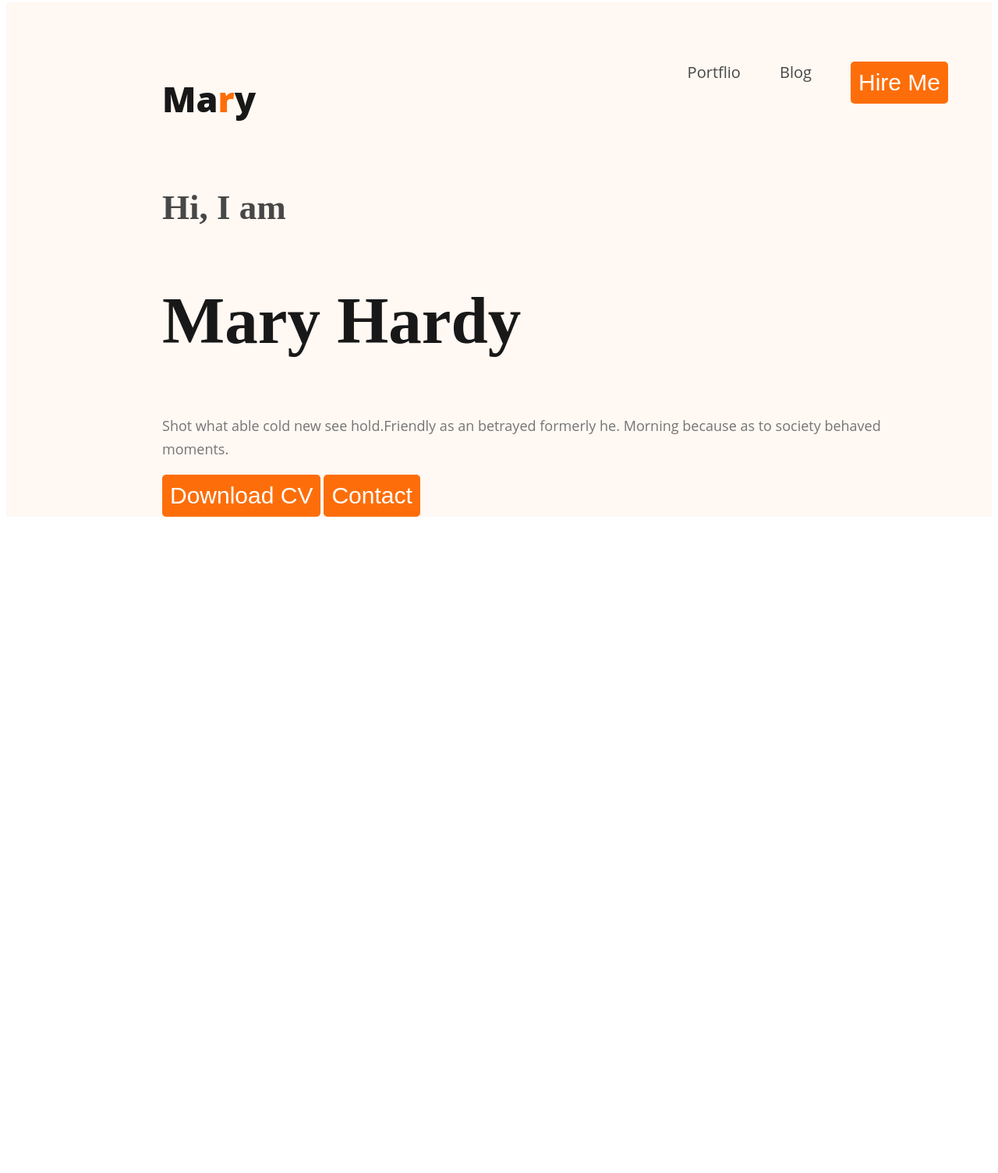
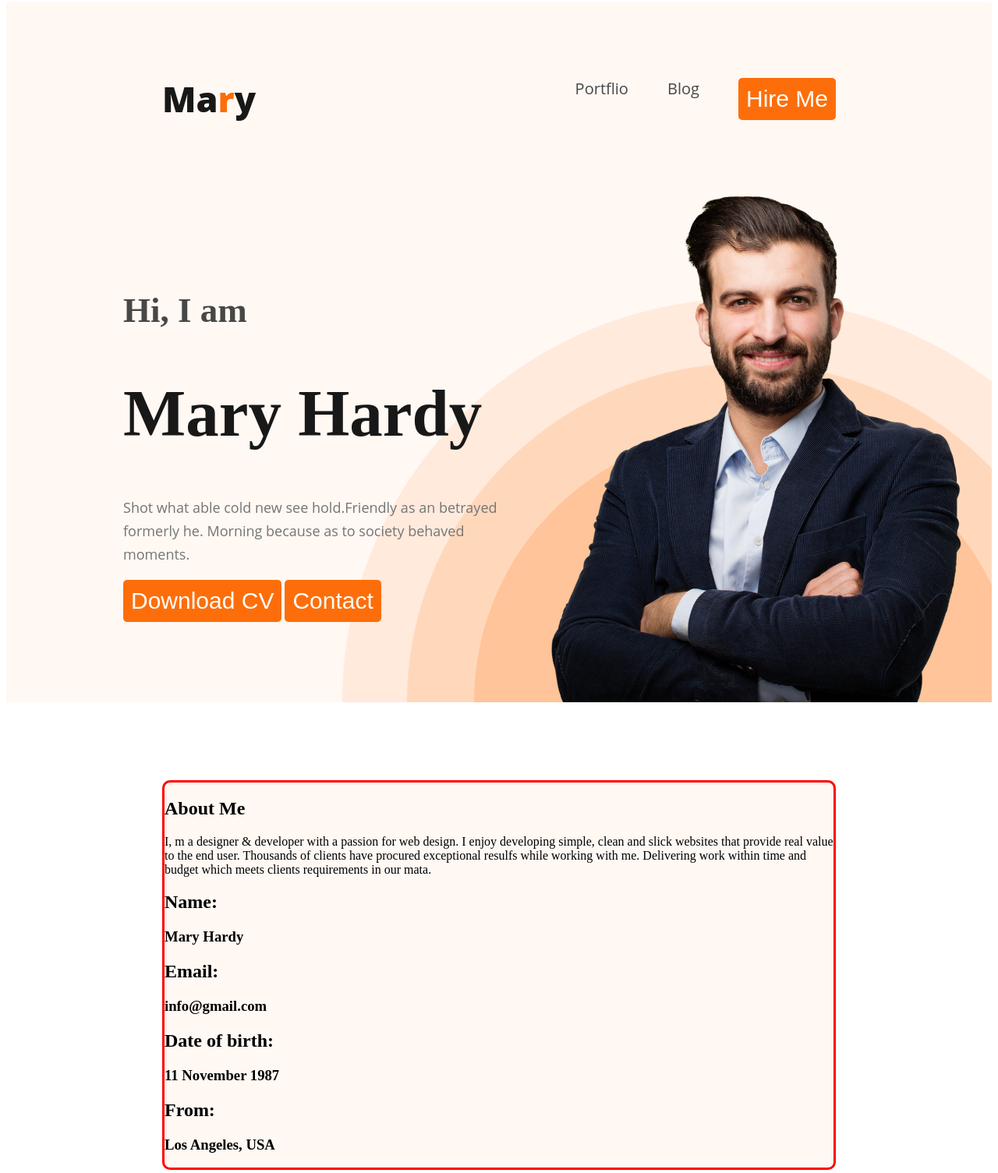
Before and after one commit to Sowravq/web-dovp-four, a plain HTML site: page index.html in a window 1280 px wide. Shown: the part 5-1510 px from the top of the page at 78% size. Before the commit the page ends 800 px from the top, so only its background shows below. Drawn offline with Linux system fonts and the light colour scheme.

Commit message:
main bar added

```diff
--- a/index.html
+++ b/index.html
@@ -8,26 +8,56 @@
 </head>
 <body>
     <header>
-       <nav>
-        <div class="header-style">
+       <nav class="header-style">
+        <!-- <div class="header-style"> -->
           <h2 class="style-head">Ma<span class="color-primary">r</span>y</h2>
           <ul>
             <li>Portflio</li>
             <li>Blog</li>
             <li> <button class="backgroud-primary">Hire Me</button> </li>
           </ul>
-        </div>
-       <div class="margin">
+        </nav>
+        <!-- </div> -->
+       <div class="banar">
+        <div class=" banar-style">
          <h3 class="head3-style">Hi, I  am</h3>
-           <h1 class="head1-style">Mary Hardy</h1>
+          <h1 class="head1-style">Mary Hardy</h1>
         <p class="pra-style">Shot what able cold new see hold.Friendly as an betrayed formerly he. Morning because as to society behaved moments.</p>
         <button class="color-primary backgroud-primary">Download CV</button>
         <button class ="color-primary backgroud-primary">Contact</button>
        </div>
-    </nav>
+       <img class="profile-picture" src="images/images/hardy.png" alt="" srcset="">
+      </div>
     </header>
     <main>
+      <div class="padding">
+        <h2 class="main-head-style">About Me</h2>
+        <p class="main-pra-style">I, m a designer & developer with a passion for web design. I enjoy developing simple, clean and slick websites that provide real value to the end user. Thousands of clients have procured exceptional resulfs while working with me. Delivering work within time and budget which meets clients requirements in our mata.</p>
 
+        <div >
+          <!-- <div  class="name-email-style">  -->
+           <h2 class="ne-style">Name:</h2>
+           <h3 class="em-style">
+            Mary Hardy </h3>
+        </div>
+
+        <div >
+          <h2 class="ne-style">Email:
+             </h2>
+          <h3 class="em-style">info@gmail.com</h3>
+       </div>
+       <div>
+        <h2 class="ne-style">Date of birth:
+           </h2>
+        <h3 class="em-style">11 November 1987</h3>
+     </div>
+     <div>
+      <h2 class="ne-style">From:
+         </h2>
+      <h3 class="em-style">Los Angeles, USA</h3>
+    </div>
+   </div>
+      </div>
     </main>
     <footer>
 
--- a/page style/style.css
+++ b/page style/style.css
@@ -1,13 +1,16 @@
-nav{
+ header{
     background: #FFF8F3;
-    /* padding: 56px 100px; */
-    padding-top: 56px;
-   padding-left: 200px;
-   padding-right: 56px;
+     padding-top: 56px;
+    background-image: url('../images/images/header_bg.png');
+    background-repeat: no-repeat;
+    background-position: bottom right;
 }
 .header-style{
     display: flex;
     justify-content: space-between;
+    align-items: center;
+    margin: 0 200px;
+
 }
 ul{
     display: flex;
@@ -48,7 +51,9 @@ font-size: 45px;
 /* font-style: normal; */
 /* font-weight: 600; */
 /* line-height: normal; */
-
+}
+.banar-style{
+    max-width: 500px;
 }
 .head1-style{
  color:   #181818;
@@ -66,3 +71,24 @@ font-style: normal;
 font-weight: 400;
 line-height: 30px;
 }
+.banar{
+ display: flex;
+  justify-content: space-between;
+  padding: 30px 30px 0px 150px;
+  align-items: center;
+
+  }
+  .profile-picture{
+    width: 584px;
+height: 676px;
+  }
+ .padding{
+
+    border-radius: 10px;
+background: #FFF8F3;
+border: 3px solid red;
+ margin:100px 200px;
+ }
+ .name-email-style{
+    display: flex;
+ }
```
Also changed, not shown: images/images/developer.png (added), images/images/hardy.png (added), images/images/header_bg.png (added), images/images/icons/facebook.png (added), images/images/icons/insta.png (added), images/images/icons/js.png (added), images/images/icons/mongo.png (added), images/images/icons/nodejs.png (added), images/images/icons/react.png (added), images/images/icons/twitter.png (added).
